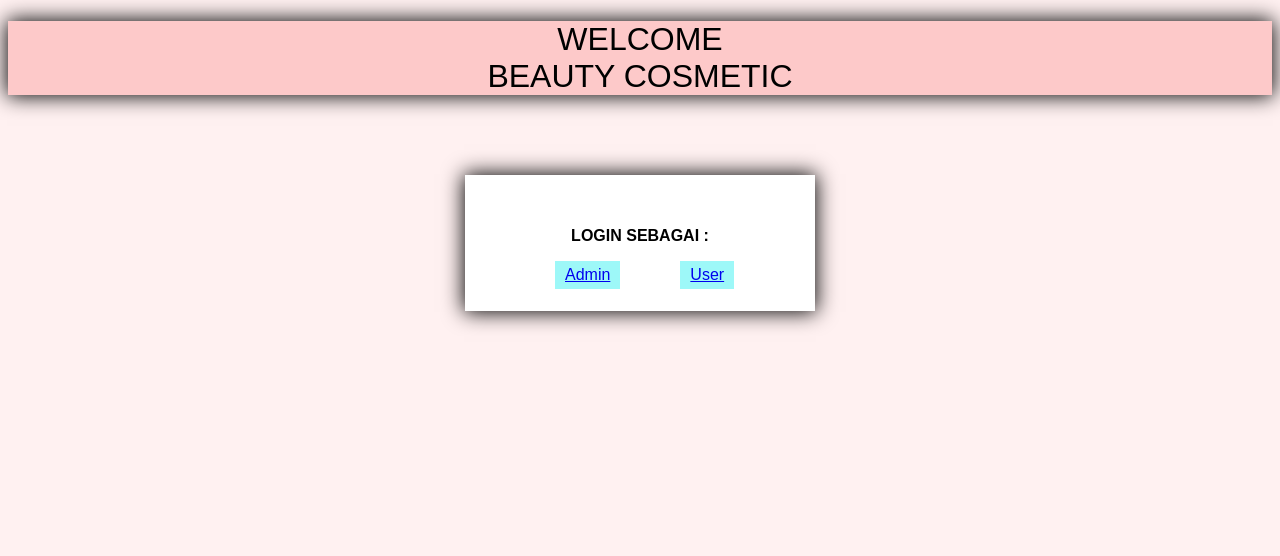
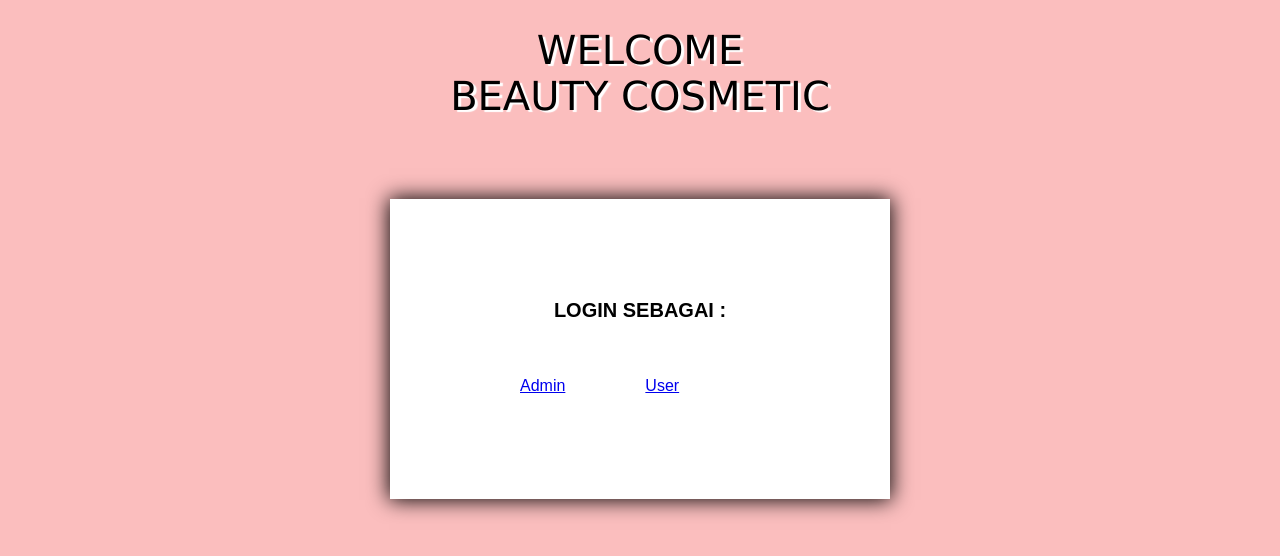
Before and after one commit to sevina2525/PA-WEB-Kel-6-A2, a PHP site: page / in a window 1280 px wide. Shown: the top 556 px of the page. Run offline with PHP 8.4, Linux system fonts and the light colour scheme.

Commit message:
Update Tampilan MultiUser

```diff
--- a/cosmetic/indexstyle.css
+++ b/cosmetic/indexstyle.css
@@ -1,35 +1,67 @@
 body{
 	font-family: sans-serif;
-	background: #fff1f1;
+	background: #fbbebe;
+}
 
+p{
+  font-size: 10px;
+  text-align: center;
+  margin-top: 10px ;
 }
 
 h1{
 	text-align: center;
 	font-weight: 300;
-  	background-color: #fdc9c9;
-  	box-shadow: 0px 0px 20px 1px #000000;
+  	font-size: 40px;
+  	font-family: 'Lucida Sans', 'Lucida Sans Regular', 'Lucida Grande', 'Lucida Sans Unicode', Geneva, Verdana, sans-serif;
+ 	text-shadow: 3px 2px 1px rgb(255, 255, 255);
 }
 
 .container p {
- 	margin-top: 2px;
+  	margin-top: 0px;
   	font-weight: bold;
+  	font-size: 20px;
 }
 .container{
-  	width: 350px;
+  	width: 500px;
+  	height: 300px;
 	background: white;
 	margin: 80px auto;
-	padding: 50px 20px;
+	padding: 100px 50px;
 	box-shadow: 0px 0px 20px 1px #000000;
   	box-sizing : border-box;
 }
 
 .container ul li{
-  list-style: none;
-  float: left;
-  margin: 0px 30px;
-  padding: 5px 10px;
-  background-color: rgb(157, 248, 248);
-  box-sizing:border-box;
+  	list-style: none;
+  	float: left;
+  	margin: 30px 20px;
+  	padding: 5px 20px;
+  	/* background-color: rgb(157, 248, 248); */
+  	box-sizing:border-box;
+}
+
+.btn {
+	padding:8px 10px;
+	background-color: #b80b73;
+	color: #fff;
+	border:none;
+	cursor: pointer;
+}
+
+.btn{
+  	background: #ffd3de;
+	color: rgb(0, 0, 0);
+	font-size: 11pt;
+	width: 14%;
+	border: none;
+	border-radius: 3px;
+	padding: 10px 20px;
+	font-weight: bold;
 
 }
+
+.btn:hover {
+  color: rgb(255, 255, 255);
+  background: #e84393;
+}
```
